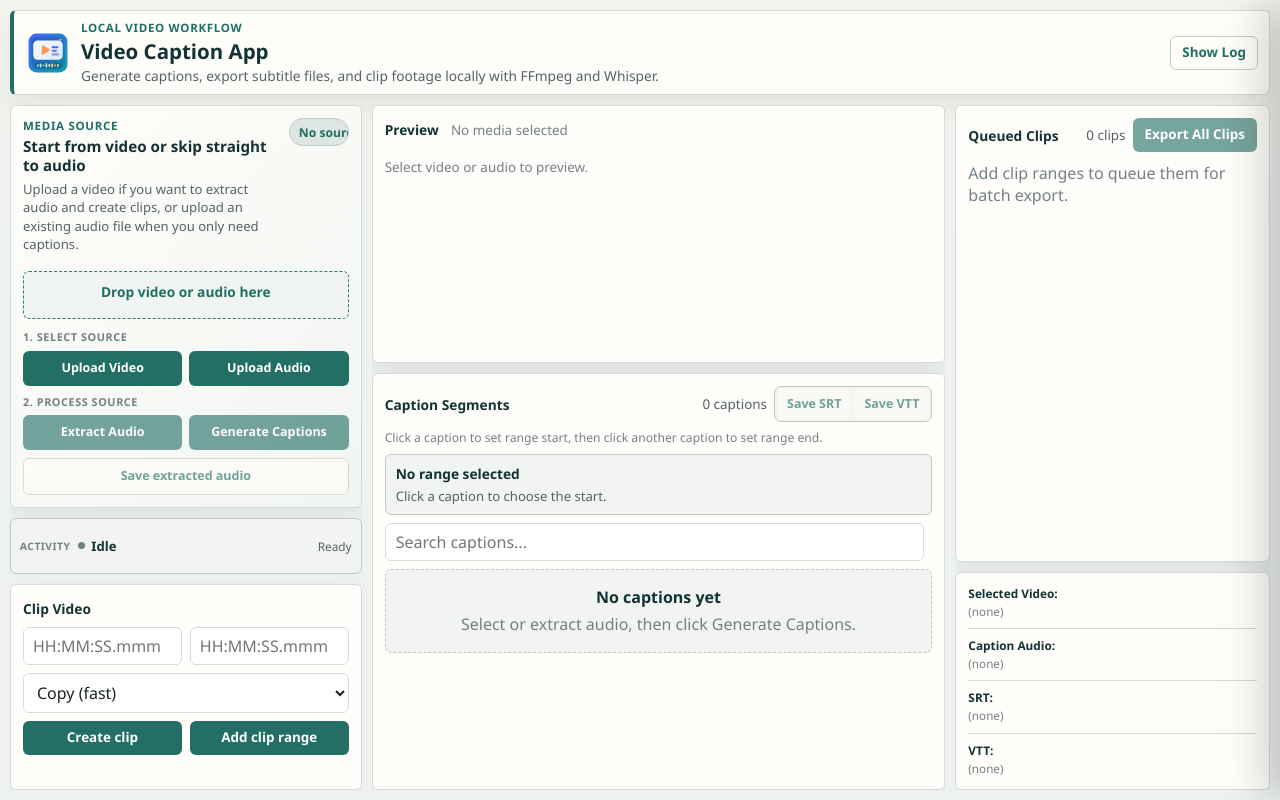
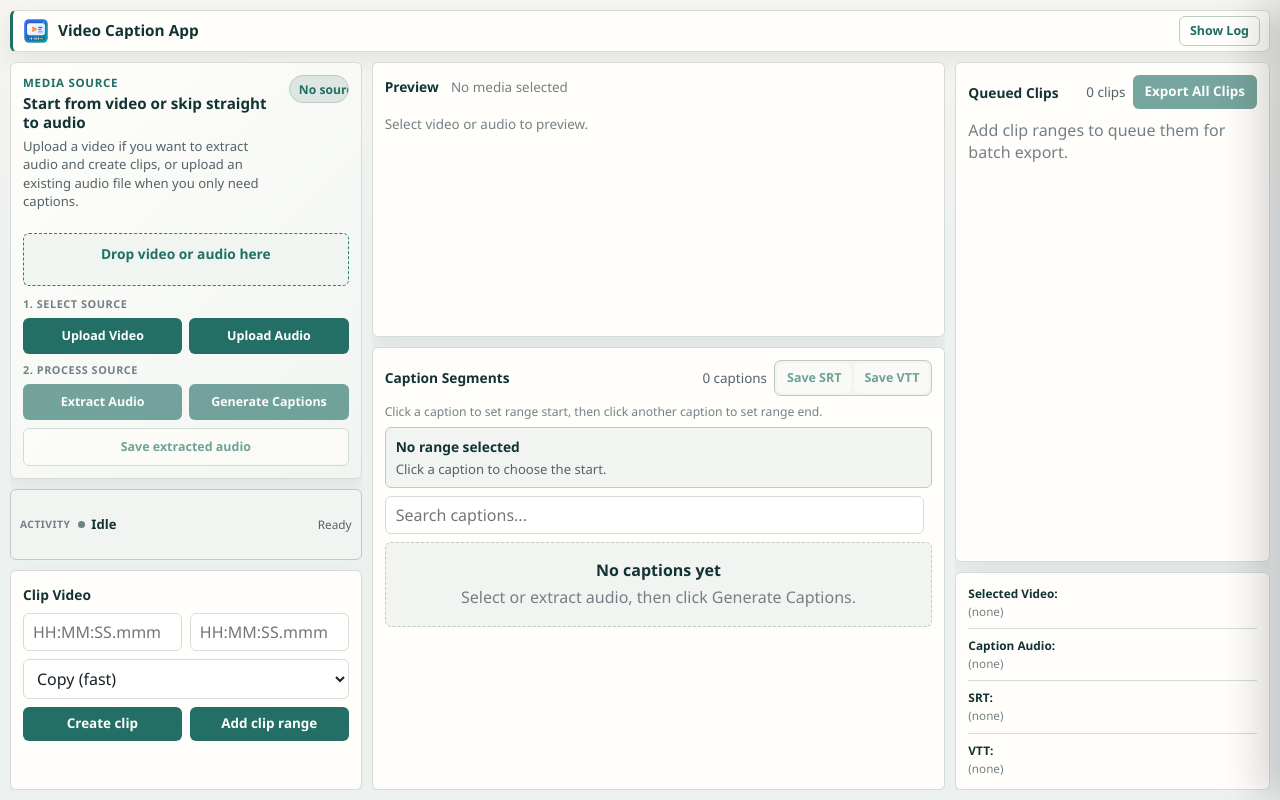
Before and after one commit to laytenter/Vid-Editing-Project, a website with bundled scripts: page video-caption-app/src/index.html in a window 1280 px wide. Built offline with nearby package versions, Linux system fonts and the light colour scheme.

Commit message:
Compact alternate UI header

```diff
--- a/video-caption-app/src/styles.css
+++ b/video-caption-app/src/styles.css
@@ -115,33 +115,43 @@ h2 {
 .hero {
   display: flex;
   align-items: center;
-  gap: 10px;
-  min-width: 0;
-  min-height: 0;
+  gap: 8px;
+  min-width: 0;
+  min-height: 38px;
   margin: 0;
-  padding: 9px 11px;
+  padding: 5px 9px;
   border: 1px solid var(--border);
-  border-left: 4px solid var(--primary);
+  border-left: 3px solid var(--primary);
   border-radius: 6px;
   background: var(--surface-elevated);
-  box-shadow: var(--shadow);
-}
-
-.app-logo {
-  width: 46px;
-  height: 46px;
+  box-shadow: var(--panel-shadow);
+}
+
+.app-header .app-logo {
+  width: 28px;
+  height: 28px;
   flex: 0 0 auto;
 }
 
 .hero-copy {
+  display: flex;
+  align-items: center;
   min-width: 0;
   flex: 1 1 auto;
 }
 
 .hero h1 {
+  overflow: hidden;
   color: var(--text-strong);
-  font-size: clamp(1.2rem, 1.6vw, 1.55rem);
-  line-height: 1.08;
+  font-size: 0.96rem;
+  line-height: 1.1;
+  text-overflow: ellipsis;
+  white-space: nowrap;
+}
+
+.app-header .eyebrow,
+.app-header .hero-tagline {
+  display: none;
 }
 
 .eyebrow {
@@ -162,9 +172,12 @@ h2 {
 
 .header-log-button {
   flex: 0 0 auto;
+  min-height: 30px;
+  padding: 5px 10px;
   border-color: var(--border-soft);
   background: var(--surface);
   color: var(--primary);
+  font-size: 0.78rem;
   font-weight: 700;
 }
 
```
